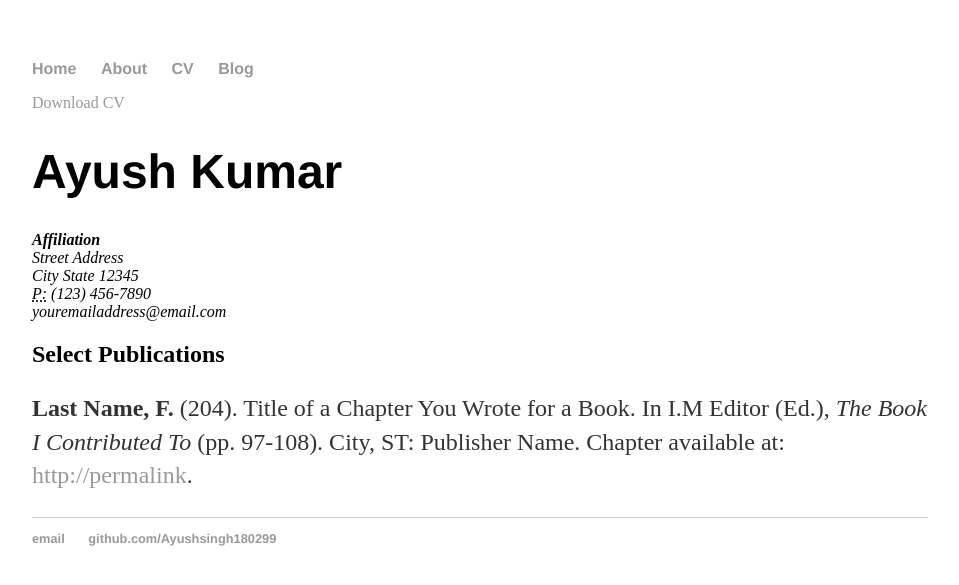
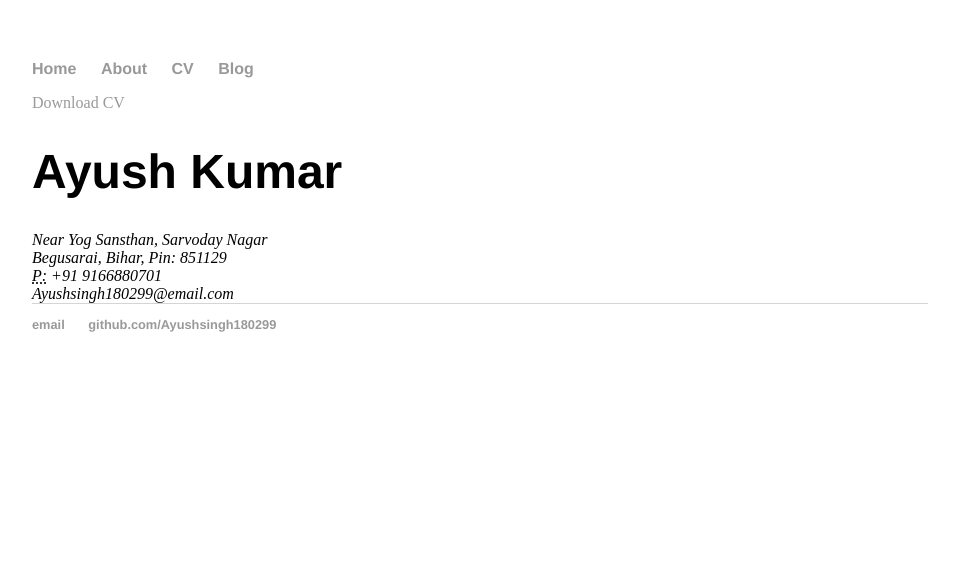
Before and after one commit to Ayushsingh180299/Ayushsingh180299.github.io, a Jekyll site: the page built from cv/index.html, in a window 1280 px wide. Shown: the top 585 px of the page, without its empty margins (160-1119 px from the left). Built offline with Jekyll 4.4.1, drawn with Linux system fonts in a browser that asks for light colours.

Commit message:
Update index.html

```diff
--- a/cv/index.html
+++ b/cv/index.html
@@ -7,16 +7,13 @@ title: CV of Your Name
 		<a href="#" class="download" title="Download CV as PDF">Download CV</a>
 					<h1>Ayush Kumar</h1>
 					<address>
-					<strong>Affiliation</strong><br>
-					Street Address<br>
-					City State 12345<br>
-					<abbr title="phone">P:</abbr> (123) 456-7890<br>
-					<span class="obfuscate">youremailaddress@email.com</span>
+					Near Yog Sansthan, Sarvoday Nagar<br>
+					Begusarai, Bihar, Pin: 851129<br>
+					<abbr title="phone">P:</abbr> +91 9166880701<br>
+					<span class="obfuscate">Ayushsingh180299@email.com</span>
 					</address>
 
-					<h2>Select Publications</h2>
 
-					<p><strong>Last Name, F.</strong> (204). Title of a Chapter You Wrote for a Book. In I.M Editor (Ed.), <em>The Book I Contributed To</em> (pp. 97-108). City, ST: Publisher Name. Chapter available at: <a href="#">http://permalink</a>.
 
 
 	</div>
```
